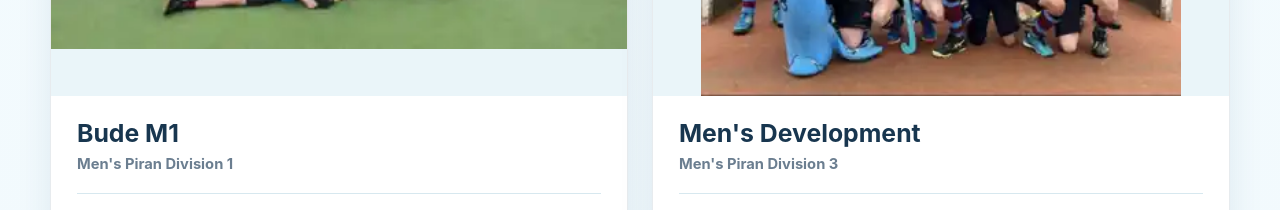
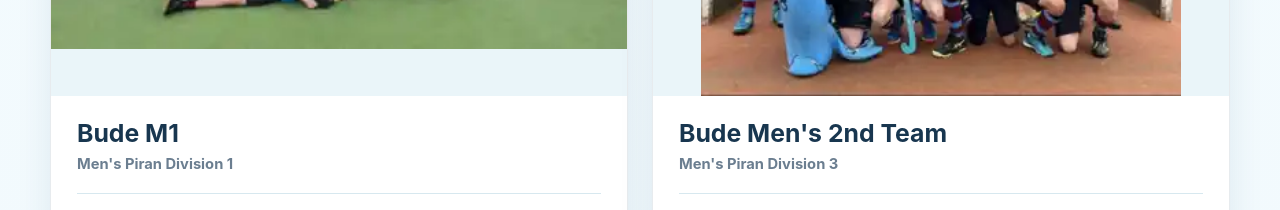
Before and after one commit to stacewalbridge-rgb/bude-hockey-club, a website: page public/index.html in a window 1280 px wide. Shown: the part 3160-3370 px from the top of the page. Drawn offline with Linux system fonts and the light colour scheme; no server answers.

Commit message:
Rename men's development side to Bude Men's 2nd Team; retain ladies development

```diff
--- a/public/index.html
+++ b/public/index.html
@@ -9,7 +9,7 @@
 
 <section id="teams" class="section"><div class="wrap"><div class="section-head"><div><div class="eyebrow">Play at Bude</div><h2>Our Teams</h2><p>Senior, development and junior hockey.</p></div></div><div class="grid teams-grid">
 <article class="team-card"><img src="assets/team-m1.webp" alt="Bude men's hockey"><div class="team-body"><h3>Bude M1</h3><div class="league">Men's Piran Division 1</div><div class="sponsor-inline">Proudly sponsored by<strong>Jennings &amp; Company • Rob's Travel Taxis</strong></div><a class="link" href="team-m1.html">Team page →</a></div></article>
-<article class="team-card"><img src="assets/team-mens-development.webp" alt="Bude men's development hockey"><div class="team-body"><h3>Men's Development</h3><div class="league">Men's Piran Division 3</div><div class="sponsor-inline">Development squad information, fixtures and sponsor recognition.</div><a class="link" href="team-mens-development.html">Team page →</a></div></article>
+<article class="team-card"><img src="assets/team-mens-development.webp" alt="Bude men's second team hockey"><div class="team-body"><h3>Bude Men's 2nd Team</h3><div class="league">Men's Piran Division 3</div><div class="sponsor-inline">Development squad information, fixtures and sponsor recognition.</div><a class="link" href="team-mens-development.html">Team page →</a></div></article>
 <article class="team-card"><img src="assets/team-ladies-1.webp" alt="Bude Ladies 1"><div class="team-body"><h3>Ladies 1</h3><div class="league">Women's Trelawney Division 2</div><div class="sponsor-inline">Proudly sponsored by<strong>The Brendon Arms, Bude</strong></div><a class="link" href="team-ladies-1.html">Team page →</a></div></article>
 <article class="team-card"><img src="assets/team-ladies-development.webp" alt="Bude Ladies Development"><div class="team-body"><h3>Ladies Development</h3><div class="league">Women's Trelawney Division 3</div><div class="sponsor-inline">Development squad information, fixtures and sponsor recognition.</div><a class="link" href="team-ladies-development.html">Team page →</a></div></article>
 <article class="team-card"><img src="assets/team-juniors.webp" alt="Bude Hockey Club juniors"><div class="team-body"><h3>Juniors</h3><div class="junior-team-tabs" aria-label="Junior teams"><a href="juniors.html#u8-mixed" class="junior-team-tab">U8s Mixed</a><a href="juniors.html#u10-mixed" class="junior-team-tab">U10s Mixed</a><a href="juniors.html#u12-boys" class="junior-team-tab">U12s Boys</a><a href="juniors.html#u12-girls" class="junior-team-tab">U12s Girls</a><a href="juniors.html#u14-boys" class="junior-team-tab">U14s Boys</a><a href="juniors.html#u14-girls" class="junior-team-tab">U14s Girls</a><a href="juniors.html#u16-mixed" class="junior-team-tab">U16s Mixed</a></div><div class="sponsor-inline">Junior training, festivals and development pathways.</div><a class="link" href="juniors.html">Junior hockey →</a></div></article>
@@ -25,7 +25,7 @@
 <figure class="gallery-tile gallery-large"><img src="assets/team-m1.webp" alt="Bude men's first team"><figcaption>Men's 1st Team</figcaption></figure>
 <figure class="gallery-tile"><img src="assets/team-ladies-1.webp" alt="Bude Ladies 1st Team"><figcaption>Ladies 1st Team</figcaption></figure>
 <figure class="gallery-tile"><img src="assets/team-juniors.webp" alt="Bude Hockey Club juniors"><figcaption>Junior Hockey</figcaption></figure>
-<figure class="gallery-tile"><img src="assets/team-mens-development.webp" alt="Bude Men's Development Team"><figcaption>Men's Development</figcaption></figure>
+<figure class="gallery-tile"><img src="assets/team-mens-development.webp" alt="Bude Bude Men's 2nd Team Team"><figcaption>Bude Men's 2nd Team</figcaption></figure>
 <figure class="gallery-tile"><img src="assets/team-ladies-development.webp" alt="Bude Ladies Development Team"><figcaption>Ladies Development</figcaption></figure>
 </div><div class="gallery-note">More match-day and club photos can be added as the club supplies them.</div></div></section>
 
```
